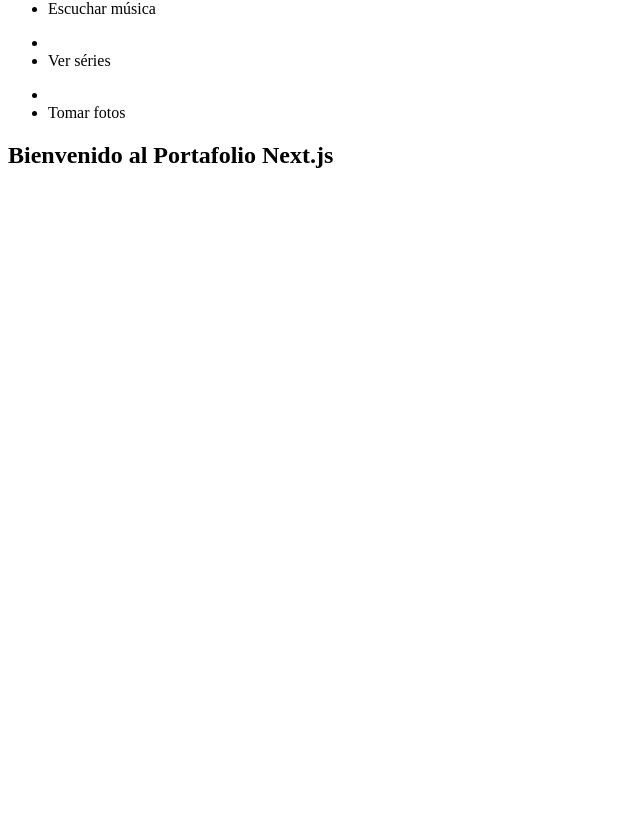
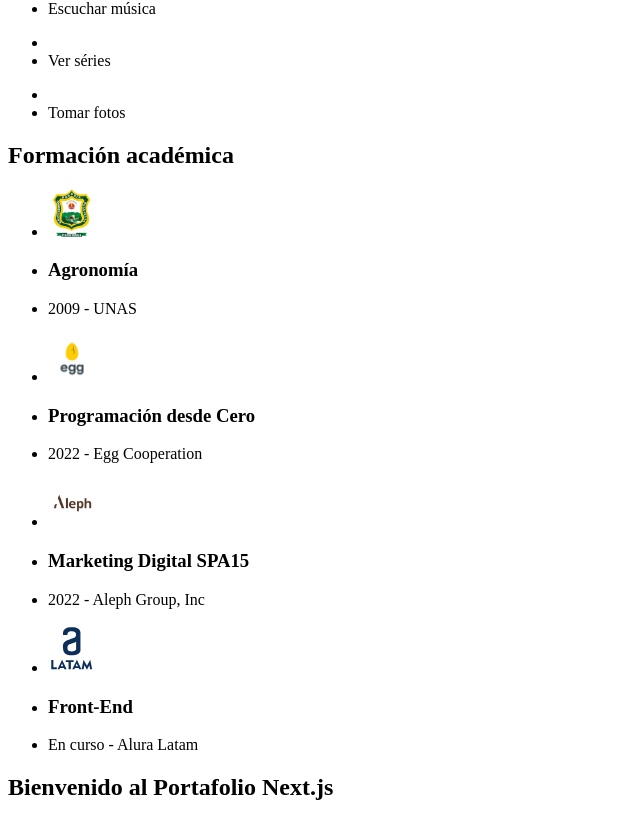
Before and after one commit to mysterio-wil/next-portafolio, a Next.js app: page / in a window 1280 px wide. Shown: the part 6435-7256 px from the top of the page, without its empty margins (0-640 px from the left). Before the commit the page ends 6624 px from the top, so only its background shows below. Built offline with nearby package versions, Linux system fonts and the light colour scheme.

Commit message:
Migración: Sección Formación académica convertida a componente React e integrada en la página principal. Documentación actualizada.

```diff
--- a/src/app/page.tsx
+++ b/src/app/page.tsx
@@ -2,6 +2,7 @@ import Hero from '../components/Hero';
 import About from '../components/About';
 import Skills from '../components/Skills';
 import Hobbies from '../components/Hobbies';
+import Academic from '../components/Academic';
 
 export default function Home() {
   return (
@@ -10,6 +11,7 @@ export default function Home() {
       <About />
       <Skills />
       <Hobbies />
+      <Academic />
       {/* Contenido principal aquí */}
       <h2 className="text-center text-2xl font-bold mt-8">Bienvenido al Portafolio Next.js</h2>
       {/* Aquí se irán integrando las siguientes secciones migradas */}
--- /dev/null
+++ b/src/components/Academic.tsx
@@ -0,0 +1,63 @@
+import Image from 'next/image';
+
+export default function Academic() {
+  return (
+    <section className="academic" id="formacion">
+      <h2 className="academic__title">Formación académica</h2>
+      <div className="academic__courses">
+        <div className="academic__courses__box">
+          <ul className="academic__courses__list">
+            <li className="academic__courses__item__img">
+              <Image src="/assets/unas.png" alt="unas" width={48} height={48} />
+            </li>
+            <li className="academic__courses__item__title">
+              <h3>Agronomía</h3>
+            </li>
+            <li className="academic__courses__item__subtitle">
+              <p>2009 - UNAS</p>
+            </li>
+          </ul>
+        </div>
+        <div className="academic__courses__box">
+          <ul className="academic__courses__list">
+            <li className="academic__courses__item__img">
+              <Image src="/assets/logo-egg.jfif" alt="logo-egg" width={48} height={48} />
+            </li>
+            <li className="academic__courses__item__title">
+              <h3>Programación desde Cero</h3>
+            </li>
+            <li className="academic__courses__item__subtitle">
+              <p>2022 - Egg Cooperation</p>
+            </li>
+          </ul>
+        </div>
+        <div className="academic__courses__box">
+          <ul className="academic__courses__list">
+            <li className="academic__courses__item__img">
+              <Image src="/assets/logo-aleph.png" alt="logo-aleph" width={48} height={48} />
+            </li>
+            <li className="academic__courses__item__title">
+              <h3>Marketing Digital SPA15</h3>
+            </li>
+            <li className="academic__courses__item__subtitle">
+              <p>2022 - Aleph Group, Inc</p>
+            </li>
+          </ul>
+        </div>
+        <div className="academic__courses__box">
+          <ul className="academic__courses__list">
+            <li className="academic__courses__item__img">
+              <Image src="/assets/logo-alura.svg" alt="logo-alura" width={48} height={48} />
+            </li>
+            <li className="academic__courses__item__title">
+              <h3>Front-End</h3>
+            </li>
+            <li className="academic__courses__item__subtitle">
+              <p>En curso - Alura Latam</p>
+            </li>
+          </ul>
+        </div>
+      </div>
+    </section>
+  );
+}
```
Also changed, not shown: 2 other files (tests, documents, lock files or other folders).
